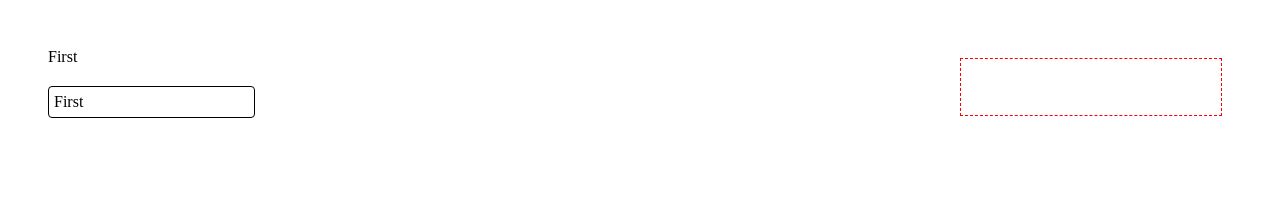
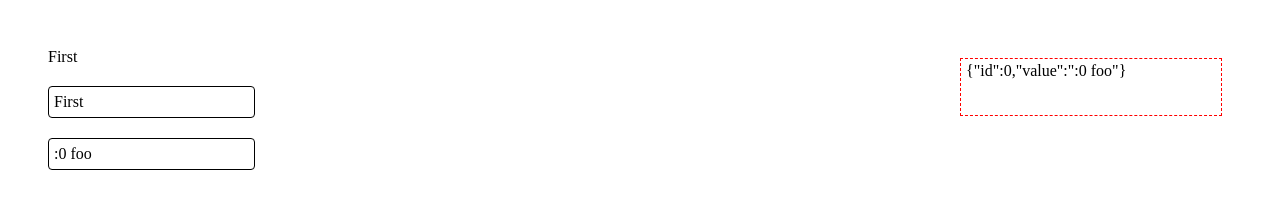
Before and after one commit to mtkopone/zelect, a website: page example.html in a window 1280 px wide. Drawn offline with Linux system fonts and the light colour scheme.

Commit message:
Async loading version, beta

```diff
--- /dev/null
+++ b/async-zelect.js
@@ -0,0 +1,125 @@
+/*
+  opts:
+    loader(term, page, callback): load more items
+    renderItem(item): render the content of a single item
+*/
+(function($) {
+  var keys = { esc: 27 }
+
+  $.fn.asyncZelect = function(opts) {
+    return this.each(function() {
+      var $select = $(this).hide()
+
+      var $zelect = $('<div>').addClass('zelect')
+      var $selected = $('<div>').addClass('zelected')
+      var $dropdown = $('<div>').addClass('dropdown').hide()
+      var $search = $('<input>').addClass('zearch')
+      var $list = $('<ol>')
+
+      var loader = infiniteScroll($list, opts.loader, renderItem)
+      var throttledLoad = throttled(300, function() { loader($search.val()) })
+
+      $search.keyup(function(e) {
+        if (e.which == keys.esc) {
+          hide()
+        } else {
+          throttledLoad()
+        }
+      })
+
+      $list.on('click', 'li', function() { selectItem($(this) )})
+
+      $selected.click(toggle)
+
+      $zelect.insertAfter($select)
+        .append($selected)
+        .append($dropdown.append($search).append($list))
+
+      loader($search.val(), function() {
+        selectItem($list.find('li:first'))
+        $select.trigger('ready')
+        return false
+      })
+
+      function selectItem($item) {
+        var item = $item.data('zelect-item')
+        $selected.append(opts.renderItem(item))
+        hide()
+        if (item.value) $select.val(item.value)
+        $select.trigger('change', item)
+      }
+
+      function toggle() {
+        $dropdown.toggle()
+        $zelect.toggleClass('open')
+        if ($dropdown.is(':visible')) {
+          $search.focus().select()
+        }
+      }
+
+      function hide() {
+        console.log('hide')
+        $dropdown.hide()
+        $zelect.removeClass('open')
+      }
+
+      function renderItem(item) {
+        return $('<li>').data('zelect-item', item).append(opts.renderItem(item))
+      }
+
+      function itemFromOption($e) {
+        return { id: $e.attr('value'), label: $e.text() }
+      }
+    })
+  }
+
+  function infiniteScroll($list, loadFn, renderItemFn) {
+    var state = { id:0, term:'', page:0, loading:false, callback:undefined }
+
+    $list.scroll(maybeLoadMore)
+
+    function load() {
+      if (state.loading) return
+      state.loading = true
+      var stateId = state.id
+      loadFn(state.term, state.page, function(items) {
+        if (stateId !== state.id) return
+        if (state.page == 0) $list.empty()
+        state.page++
+        $.each(items, function(ii, item) { $list.append(renderItemFn(item)) })
+        state.loading = false
+        if (!maybeLoadMore()) {
+          if (state.callback) {
+            var moreRequired = state.callback()
+            if (moreRequired) {
+              load()
+            } else {
+              state.callback = undefined
+            }
+          }
+        }
+      })
+    }
+
+    function maybeLoadMore() {
+      var lastElementTop = $list.children().last().offset().top - $list.offset().top
+      var lastElementVisible = lastElementTop < $list.outerHeight()
+      if (lastElementVisible) load()
+      return lastElementVisible
+    }
+
+    return function(t, callback) {
+      state = { id:state.id+1, term:t, page:0, loading:false, callback:callback }
+      load()
+    }
+  }
+
+  function throttled(ms, callback) {
+    var timeout = undefined
+    return function() {
+      if (timeout) clearTimeout(timeout)
+      timeout = setTimeout(callback, ms)
+    }
+  }
+
+})(jQuery)
--- a/example.html
+++ b/example.html
@@ -3,19 +3,33 @@
 <head>
   <script src="jquery-1.8.3.min.js"></script>
   <script src="zelect.js"></script>
+  <script src="async-zelect.js"></script>
   <script>
     $(function() {
-      $('select').zelect()
+      $('#minimal select').zelect()
+      $('#styled select').zelect().on('change', function(e, item) { $('#output').text(JSON.stringify(item)) })
+      $('#async select').asyncZelect({ loader:loader, renderItem:renderItem }).on('change', function(e, item) { $('#output').text(JSON.stringify(item)) })
+    })
 
-      $('#styled select').on('change', function(e, item) { $('#output').text(JSON.stringify(item)) })
-    })
+    function loader(term, page, callback) {
+      console.log('load '+term+':'+page)
+      var results = ['foo', 'bar', 'baz', 'zap', 'ouch']
+      setTimeout(function() {
+        var arr = $.map(results, function(e, ii) { return { id:ii, value:term+':'+page+' '+e } })
+        callback(arr)
+      }, 200)
+    }
+
+    function renderItem(item) {
+      return item.value
+    }
   </script>
   <style>
     body { padding: 40px; }
     body > div { margin-bottom: 20px; }
     #output { min-width: 250px; min-height: 50px; float: right; margin: 10px; padding: 3px 5px; border: 1px dashed red; }
 
-    #styled .zelect {
+    #async .zelect, #styled .zelect {
       cursor: pointer;
       width: 200px;
       line-height: 30px;
@@ -23,12 +37,18 @@
       border-radius: 4px;
       padding-left: 5px;
     }
+    #async ol,
     #styled ol {
       padding-left: 0;
       list-style-type: none;
     }
+    #async li,
     #styled li {
       cursor: pointer;
+    }
+    #async ol {
+      max-height: 100px;
+      overflow-y: scroll;
     }
   </style>
 </head>
@@ -48,6 +68,8 @@
       <option>And filtering</option>
     </select>
   </div>
-
+  <div id="async">
+    <select></select>
+  </div>
 </body>
 </html>
```
